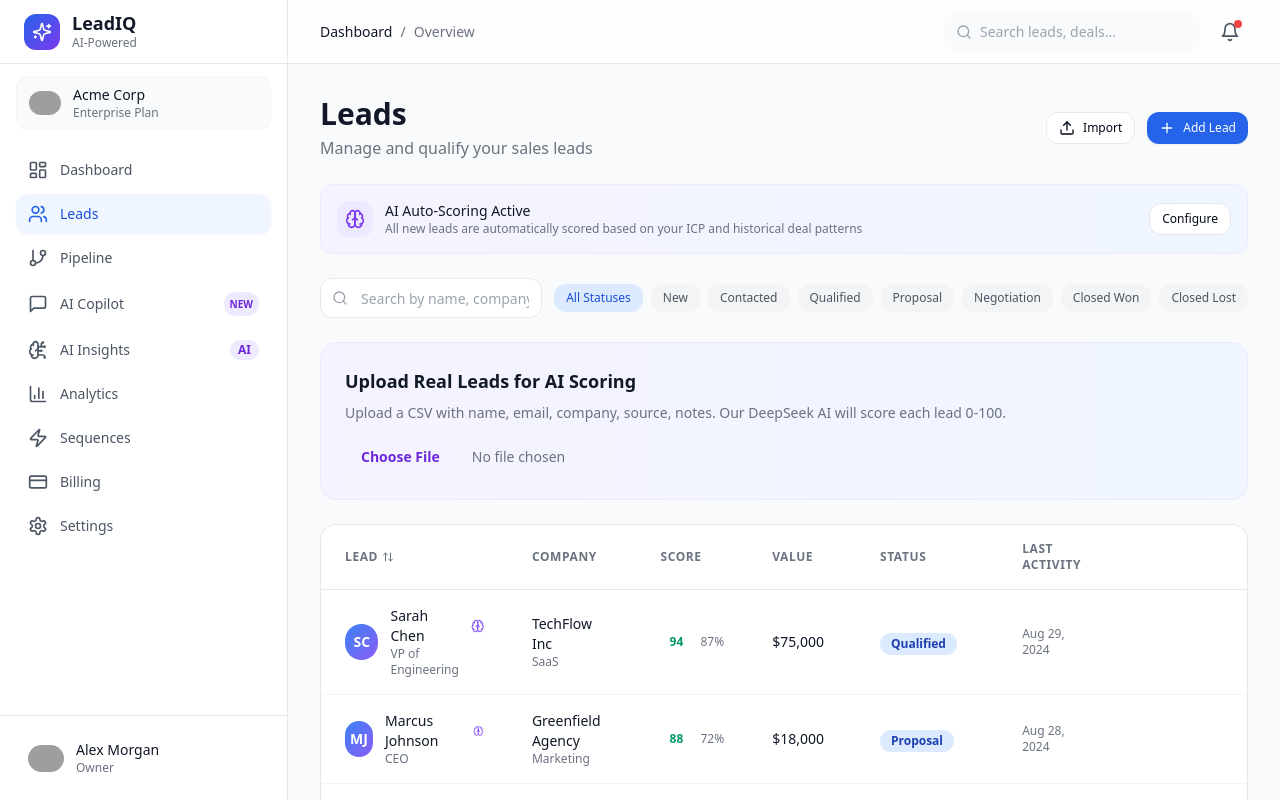
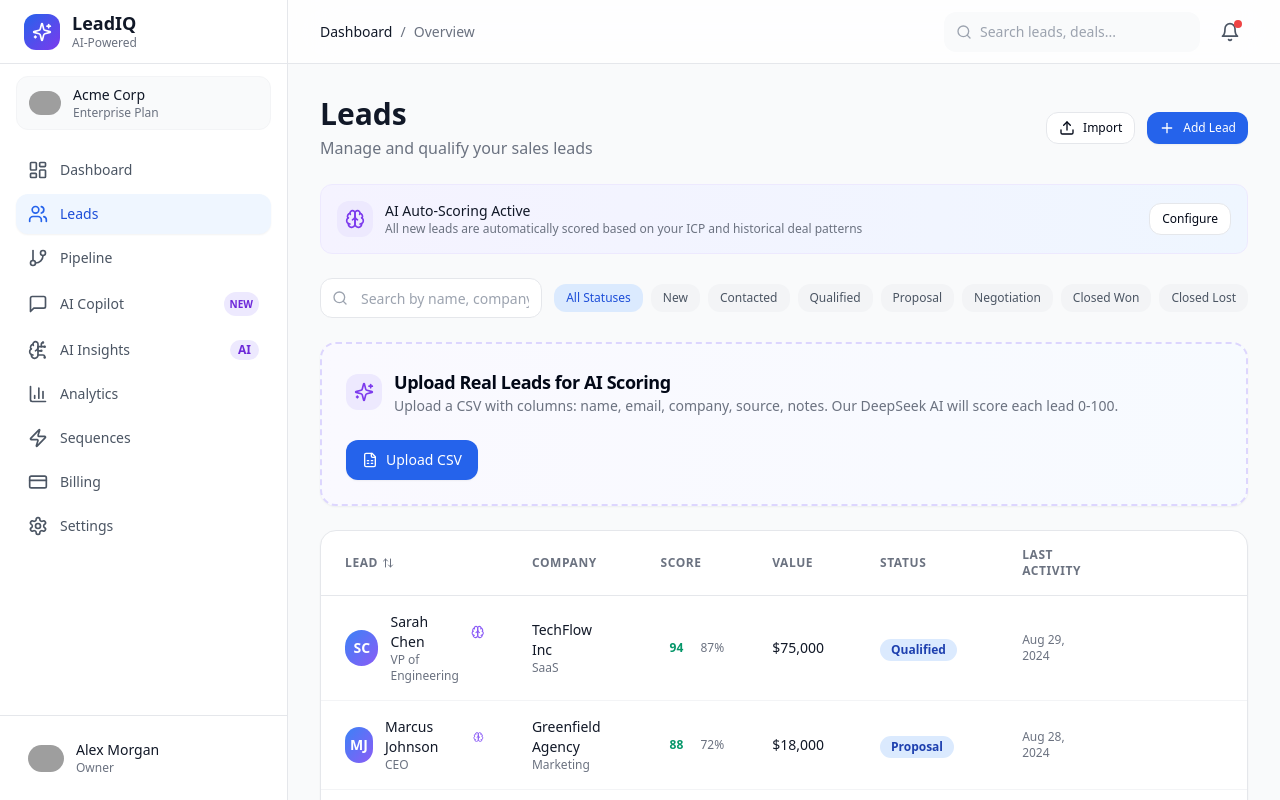
Before and after one commit to yosephseleshi08/ai-lead-qualifier, a Next.js app: page /leads in a window 1280 px wide. Built offline with nearby package versions, Linux system fonts and the light colour scheme; grey boxes are pictures that could not be loaded.

Commit message:
Update page.tsx

```diff
--- a/src/app/(dashboard)/leads/page.tsx
+++ b/src/app/(dashboard)/leads/page.tsx
@@ -1,13 +1,100 @@
 "use client";
 
+import { useState } from "react";
 import { motion } from "framer-motion";
 import { LeadTable } from "@/components/leads/lead-table";
 import { LeadFilters } from "@/components/leads/lead-filters";
 import { LeadDetailDrawer } from "@/components/leads/lead-detail-drawer";
 import { Button } from "@/components/ui/button";
-import { Plus, Upload, Brain } from "lucide-react";
+import { Card, CardContent, CardHeader, CardTitle, CardDescription } from "@/components/ui/card";
+import { Plus, Upload, Brain, Loader2, Download, FileSpreadsheet, Sparkles } from "lucide-react";
+import { getScoreColor, getScoreBg } from "@/lib/utils";
 
 export default function LeadsPage() {
+  const [scoredLeads, setScoredLeads] = useState<any[]>([]);
+  const [isUploading, setIsUploading] = useState(false);
+  const [isScoring, setIsScoring] = useState(false);
+  const [error, setError] = useState("");
+
+  const handleFileUpload = async (e: React.ChangeEvent<HTMLInputElement>) => {
+    const file = e.target.files?.[0];
+    if (!file) return;
+
+    setError("");
+    setIsUploading(true);
+    setIsScoring(false);
+
+    try {
+      const text = await file.text();
+      const lines = text.split("\n").filter((l) => l.trim());
+      if (lines.length < 2) throw new Error("CSV must have a header row and at least one data row");
+
+      const headers = lines[0].split(",").map((h) => h.trim().toLowerCase());
+
+      const parsed = lines.slice(1).map((line) => {
+        const values = line.split(",");
+        const obj: any = {};
+        headers.forEach((h, i) => {
+          obj[h] = values[i]?.trim() || "";
+        });
+        return {
+          name: obj.name || obj.full_name || "Unknown",
+          email: obj.email || "",
+          company: obj.company || obj.organization || "",
+          source: obj.source || obj.lead_source || "Import",
+          notes: obj.notes || obj.message || "",
+        };
+      }).filter((l) => l.name !== "Unknown" || l.email);
+
+      if (parsed.length === 0) throw new Error("No valid leads found in CSV");
+
+      setIsUploading(false);
+      setIsScoring(true);
+
+      const res = await fetch("/api/score-leads", {
+        method: "POST",
+        headers: { "Content-Type": "application/json" },
+        body: JSON.stringify({ leads: parsed.slice(0, 20) }),
+      });
+
+      const data = await res.json();
+
+      if (!res.ok) {
+        throw new Error(data.details || data.error || `Server error: ${res.status}`);
+      }
+
+      setScoredLeads(data.leads || []);
+    } catch (err: any) {
+      console.error(err);
+      setError(err.message || "Something went wrong. Check your NVIDIA API key.");
+    } finally {
+      setIsUploading(false);
+      setIsScoring(false);
+    }
+  };
+
+  const exportCSV = () => {
+    const headers = ["Name", "Email", "Company", "Score", "Category", "Reasoning", "Action"];
+    const rows = scoredLeads.map((l) =>
+      [
+        `"${l.name}"`,
+        `"${l.email}"`,
+        `"${l.company}"`,
+        l.score,
+        l.category,
+        `"${l.reasoning}"`,
+        `"${l.recommendedAction}"`,
+      ].join(",")
+    );
+    const csv = [headers.join(","), ...rows].join("\n");
+    const blob = new Blob([csv], { type: "text/csv" });
+    const url = URL.createObjectURL(blob);
+    const a = document.createElement("a");
+    a.href = url;
+    a.download = "scored-leads.csv";
+    a.click();
+  };
+
   return (
     <div className="space-y-6 pb-20 lg:pb-0">
       {/* Header */}
@@ -66,54 +153,127 @@ export default function LeadsPage() {
 
       {/* Filters */}
       <LeadFilters />
-      {/* Real AI Scoring Section */}
-<div className="mt-8 p-6 rounded-2xl bg-gradient-to-r from-violet-50 to-blue-50 dark:from-violet-900/20 dark:to-blue-900/20 border border-violet-100 dark:border-violet-800">
-  <h3 className="text-lg font-semibold text-gray-900 dark:text-white mb-2">
-    Upload Real Leads for AI Scoring
-  </h3>
-  <p className="text-sm text-gray-500 dark:text-gray-400 mb-4">
-    Upload a CSV with name, email, company, source, notes. Our DeepSeek AI will score each lead 0-100.
-  </p>
-  <input
-    type="file"
-    accept=".csv"
-    onChange={async (e) => {
-      const file = e.target.files?.[0];
-      if (!file) return;
-      const text = await file.text();
-      const lines = text.split("\n").filter(l => l.trim());
-      const headers = lines[0].split(",").map(h => h.trim().toLowerCase());
-      const parsed = lines.slice(1).map(line => {
-        const values = line.split(",");
-        const obj: any = {};
-        headers.forEach((h, i) => obj[h] = values[i]?.trim() || "");
-        return {
-          name: obj.name || "Unknown",
-          email: obj.email || "",
-          company: obj.company || "",
-          source: obj.source || "Import",
-          notes: obj.notes || ""
-        };
-      }).filter(l => l.name !== "Unknown" || l.email);
 
-      const res = await fetch("/api/score-leads", {
-        method: "POST",
-        headers: { "Content-Type": "application/json" },
-        body: JSON.stringify({ leads: parsed.slice(0, 10) })
-      });
-      const data = await res.json();
-      if (data.leads) {
-        alert(`Scored ${data.leads.length} leads! Check console.`);
-        console.table(data.leads.map((l: any) => ({ name: l.name, score: l.score, category: l.category, action: l.recommendedAction })));
-      } else {
-        alert("Error: " + (data.details || data.error));
-      }
-    }}
-    className="block w-full text-sm text-gray-500 file:mr-4 file:py-2 file:px-4 file:rounded-full file:border-0 file:text-sm file:font-semibold file:bg-violet-50 file:text-violet-700 hover:file:bg-violet-100"
-  />
-</div>
+      {/* REAL AI CSV Upload Section */}
+      <motion.div
+        initial={{ opacity: 0, y: 20 }}
+        animate={{ opacity: 1, y: 0 }}
+        transition={{ delay: 0.2 }}
+      >
+        <Card className="border-dashed border-2 border-violet-200 dark:border-violet-800 bg-gradient-to-r from-violet-50/50 to-blue-50/50 dark:from-violet-900/10 dark:to-blue-900/10">
+          <CardHeader>
+            <div className="flex items-center gap-3">
+              <div className="p-2 bg-violet-100 dark:bg-violet-800 rounded-lg">
+                <Sparkles className="w-5 h-5 text-violet-600 dark:text-violet-400" />
+              </div>
+              <div>
+                <CardTitle className="text-lg">Upload Real Leads for AI Scoring</CardTitle>
+                <CardDescription>
+                  Upload a CSV with columns: name, email, company, source, notes. Our DeepSeek AI will score each lead 0-100.
+                </CardDescription>
+              </div>
+            </div>
+          </CardHeader>
+          <CardContent>
+            {error && (
+              <div className="mb-4 p-3 rounded-lg bg-red-50 dark:bg-red-900/20 border border-red-100 dark:border-red-800 text-red-700 dark:text-red-300 text-sm">
+                <strong>Error:</strong> {error}
+              </div>
+            )}
 
-      {/* Table */}
+            {scoredLeads.length === 0 && !isScoring && (
+              <label className="cursor-pointer inline-block">
+                <input
+                  type="file"
+                  accept=".csv"
+                  className="hidden"
+                  onChange={handleFileUpload}
+                  disabled={isUploading || isScoring}
+                />
+                <Button disabled={isUploading || isScoring}>
+                  {isUploading ? (
+                    <>
+                      <Loader2 className="w-4 h-4 mr-2 animate-spin" />
+                      Parsing CSV...
+                    </>
+                  ) : (
+                    <>
+                      <FileSpreadsheet className="w-4 h-4 mr-2" />
+                      Upload CSV
+                    </>
+                  )}
+                </Button>
+              </label>
+            )}
+
+            {isScoring && (
+              <div className="flex items-center gap-3">
+                <Loader2 className="w-5 h-5 text-violet-600 animate-spin" />
+                <span className="text-sm text-violet-700 dark:text-violet-300">
+                  DeepSeek AI is analyzing your leads... (~10 seconds per lead)
+                </span>
+              </div>
+            )}
+
+            {scoredLeads.length > 0 && (
+              <div className="space-y-4">
+                <div className="flex items-center justify-between">
+                  <p className="text-sm text-gray-600 dark:text-gray-400">
+                    Scored <strong>{scoredLeads.length}</strong> leads successfully
+                  </p>
+                  <Button variant="outline" size="sm" onClick={exportCSV}>
+                    <Download className="w-4 h-4 mr-2" /> Export CSV
+                  </Button>
+                </div>
+
+                <div className="overflow-x-auto rounded-xl border border-gray-200 dark:border-gray-800">
+                  <table className="w-full text-sm">
+                    <thead className="bg-gray-50 dark:bg-gray-800/50">
+                      <tr>
+                        <th className="text-left px-4 py-3 font-medium text-gray-500">Lead</th>
+                        <th className="text-left px-4 py-3 font-medium text-gray-500">Company</th>
+                        <th className="text-left px-4 py-3 font-medium text-gray-500">Score</th>
+                        <th className="text-left px-4 py-3 font-medium text-gray-500">Category</th>
+                        <th className="text-left px-4 py-3 font-medium text-gray-500">AI Insight</th>
+                        <th className="text-left px-4 py-3 font-medium text-gray-500">Action</th>
+                      </tr>
+                    </thead>
+                    <tbody className="divide-y divide-gray-100 dark:divide-gray-800">
+                      {scoredLeads.map((lead) => (
+                        <tr key={lead.id} className="hover:bg-gray-50 dark:hover:bg-gray-800/30">
+                          <td className="px-4 py-3">
+                            <div className="font-medium text-gray-900 dark:text-white">{lead.name}</div>
+                            <div className="text-xs text-gray-500">{lead.email}</div>
+                          </td>
+                          <td className="px-4 py-3 text-gray-600 dark:text-gray-400">{lead.company}</td>
+                          <td className="px-4 py-3">
+                            <span className={`text-lg font-bold ${getScoreColor(lead.score)}`}>{lead.score}</span>
+                          </td>
+                          <td className="px-4 py-3">
+                            <span className={`inline-flex px-2 py-0.5 rounded-full text-xs font-medium border ${getScoreBg(lead.score)}`}>
+                              {lead.category}
+                            </span>
+                          </td>
+                          <td className="px-4 py-3 text-gray-600 dark:text-gray-400 max-w-xs">{lead.reasoning}</td>
+                          <td className="px-4 py-3">
+                            <span className="font-medium text-blue-600 dark:text-blue-400">{lead.recommendedAction}</span>
+                          </td>
+                        </tr>
+                      ))}
+                    </tbody>
+                  </table>
+                </div>
+
+                <Button variant="ghost" size="sm" onClick={() => setScoredLeads([])}>
+                  Upload Another CSV
+                </Button>
+              </div>
+            )}
+          </CardContent>
+        </Card>
+      </motion.div>
+
+      {/* Mock Data Table */}
       <LeadTable />
 
       {/* Detail Drawer */}
```
